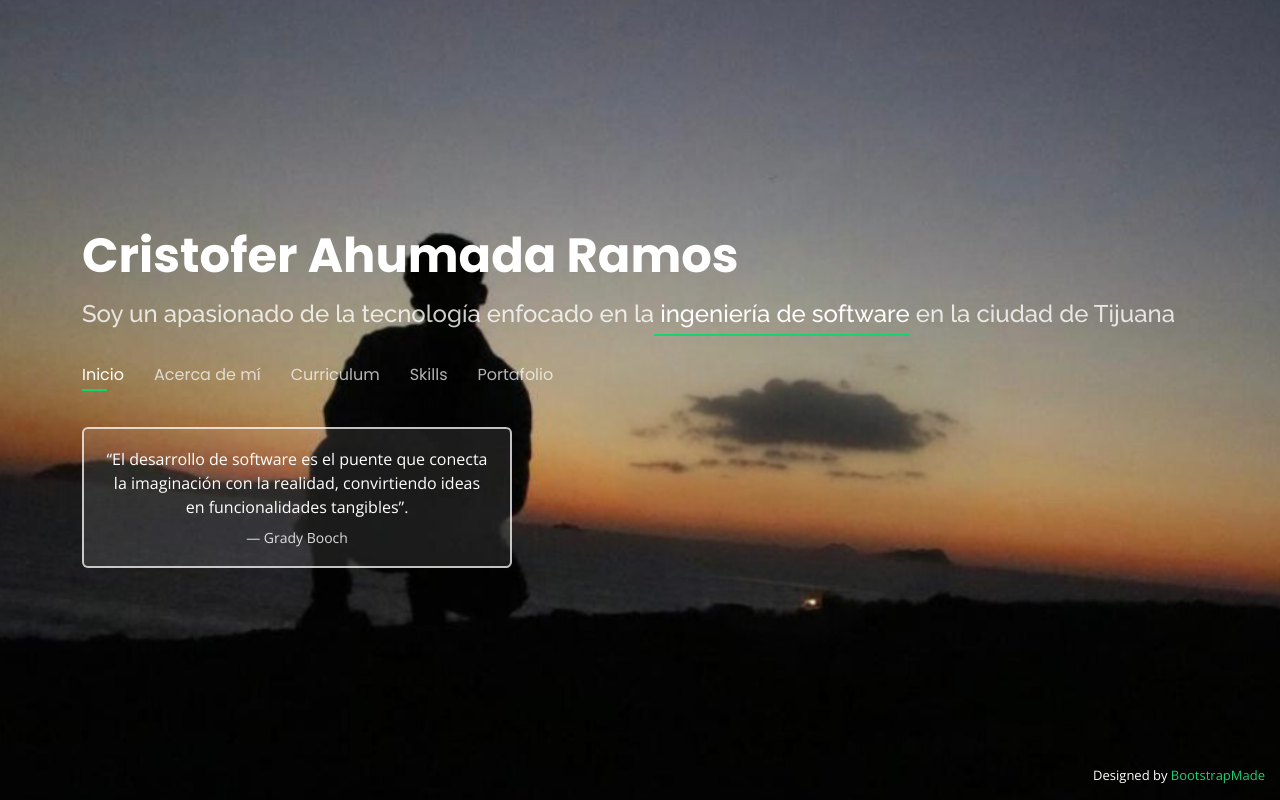
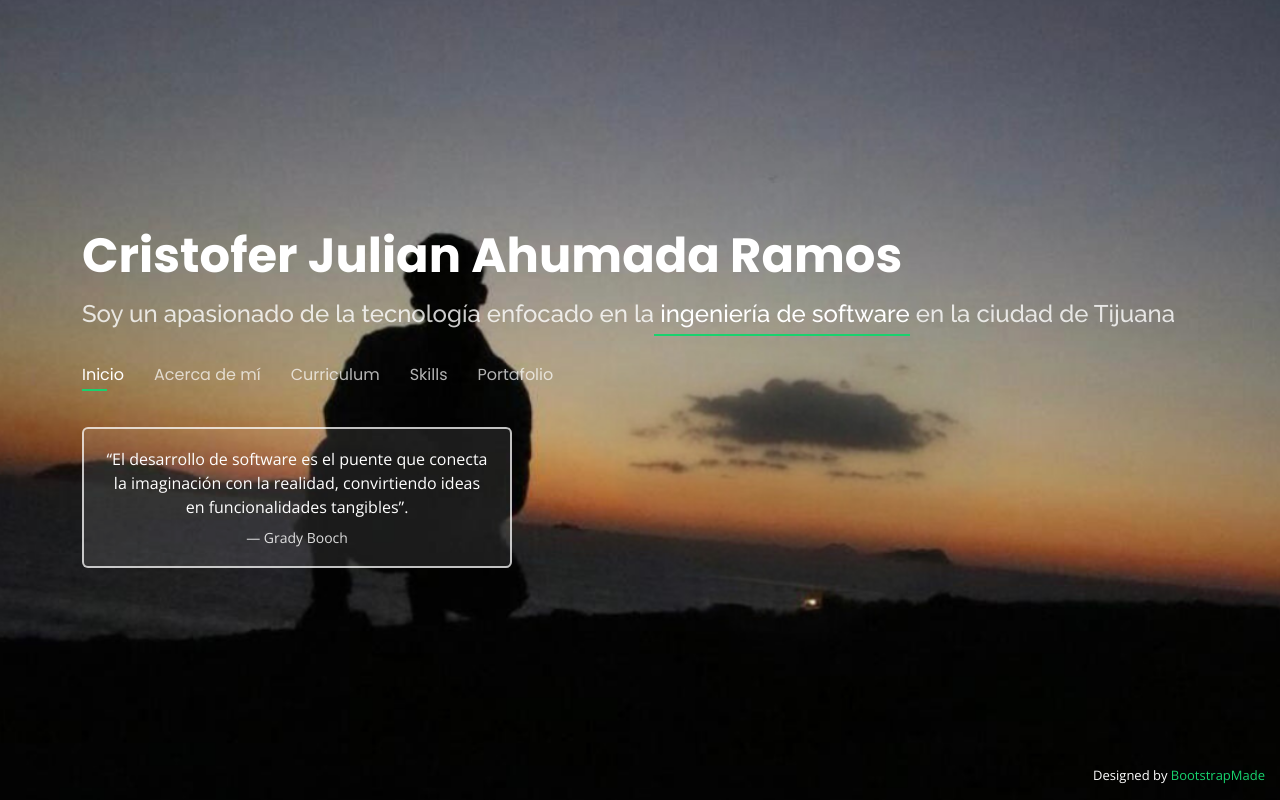
Before and after one commit to Crysis2098/cahumada.github.io, a plain HTML site: page index.html in a window 1280 px wide. Drawn offline with nearby package versions, Linux system fonts and the light colour scheme.

Commit message:
Update index.html

```diff
--- a/index.html
+++ b/index.html
@@ -43,7 +43,7 @@
   <header id="header">
     <div class="container">
 
-      <h1><a href="index.html">Cristofer Ahumada Ramos</a></h1>
+      <h1><a href="index.html">Cristofer Julian Ahumada Ramos</a></h1>
       <!-- Uncomment below if you prefer to use an image logo -->
       <!-- <a href="index.html" class="mr-auto"><img src="assets/img/logo.png" alt="" class="img-fluid"></a> -->
       <h2>Soy un apasionado de la tecnología enfocado en la<span> ingeniería de software</span> en la ciudad de Tijuana</h2>
```
